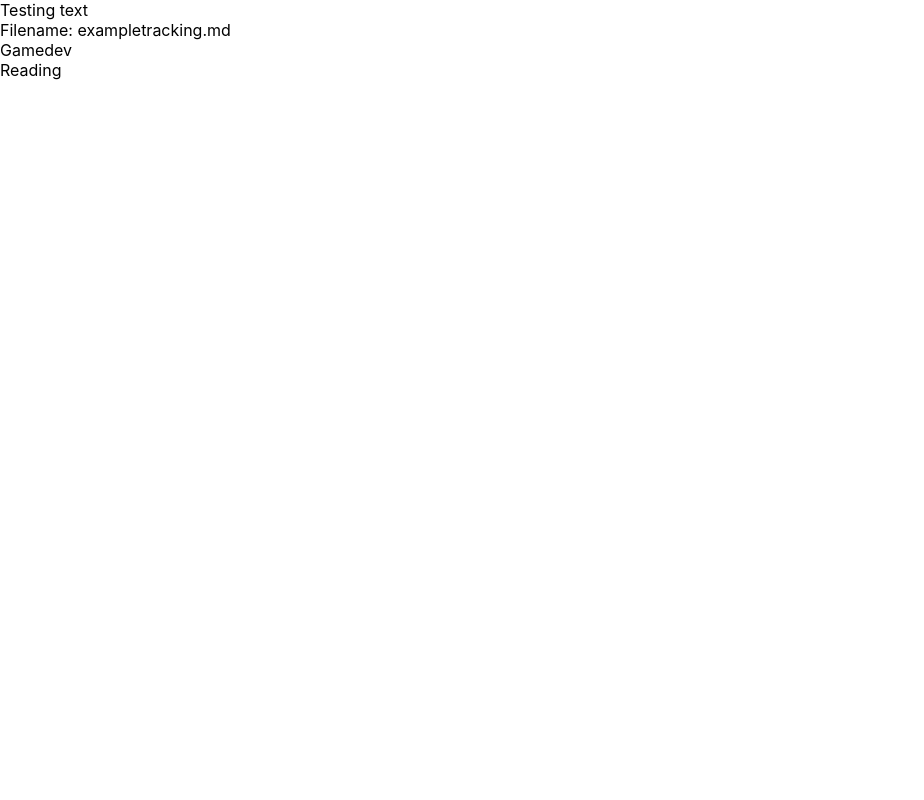
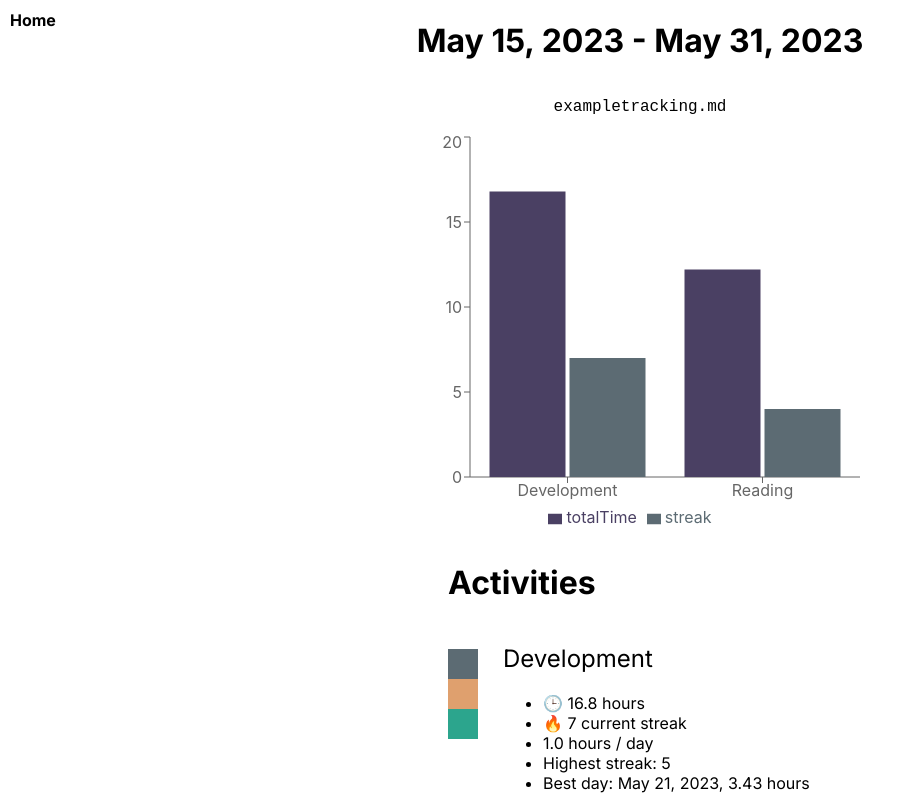
Before and after one commit to lee3650/TimeTracker, a React (Create React App) app: page /example in a window 1280 px wide. Shown: the top 800 px of the page, without its empty margins (0-924 px from the left). Built offline with nearby package versions, Linux system fonts and the light colour scheme.

Commit message:
Implemented example data display page

```diff
--- a/package.json
+++ b/package.json
@@ -10,6 +10,7 @@
     "react-dom": "^18.2.0",
     "react-router-dom": "^6.11.2",
     "react-scripts": "5.0.1",
+    "recharts": "^2.6.2",
     "web-vitals": "^2.1.4"
   },
   "scripts": {
--- a/src/components/ActivityStats.jsx
+++ b/src/components/ActivityStats.jsx
@@ -1,9 +1,58 @@
+ import './layout.css'
+import './general.css'
+
+const shuffleArray = (array) => {
+    for (var i = array.length - 1; i > 0; i--) {
+        var j = Math.floor(Math.random() * (i + 1));
+        var temp = array[i];
+        array[i] = array[j];
+        array[j] = temp;
+    }
+}
 
 const ActivityStats = (props) => {
 
     const activity = props.activity
 
-    return (<div>{activity.name}</div>);
+    const remaining = [1,2,3,4,5]
+
+    shuffleArray(remaining)
+
+    const getNextColor = () => {
+        const result = remaining[0]
+        remaining.splice(0, 1)
+        return result
+    }
+
+    return (<div className='flexHorLeft'>
+        <div className='flexLeft marginTop marginRight'>
+            <div className={'square color' + getNextColor()}></div>
+            <div className={'square color' + getNextColor()}></div>
+            <div className={'square color' + getNextColor()}></div>
+        </div>
+        <div>
+            <h2 className='inter normalText'>
+                {activity.name}
+            </h2>
+            <ul>
+                <li className='inter lightText'>
+                    {'🕒 ' + activity.totalTime + ' hours'}
+                </li>
+                <li className='inter lightText'>
+                    {'🔥 ' + activity.streak + ' current streak'}
+                </li>
+                <li className='inter lightText'>
+                    {Number(activity.timePerDay).toFixed(1) + ' hours / day'}
+                </li>
+                <li className='inter lightText'>
+                    {'Highest streak: ' + activity.bestStreak}
+                </li>
+                <li className='inter lightText'>
+                    {'Best day: ' + activity.bestDayString}
+                </li>
+            </ul>
+        </div>
+    </div>);
 }
 
 export default ActivityStats
--- a/src/components/DataDisplay.js
+++ b/src/components/DataDisplay.js
@@ -1,14 +1,48 @@
 import './general.css'
 import ActivityStats from './ActivityStats'
+import { Link } from 'react-router-dom'
+import { BarChart, Bar, XAxis, YAxis, CartesianGrid, Tooltip, Legend, ResponsiveContainer } from 'recharts';
 
 const DataDisplay = (props) => {
     const data = props.data
     const activities = props.data.stats
+    console.log(JSON.stringify(activities))
 
-    return (<div>
-        Filename: {data.fileName}
-        {activities.map((a, i) => (<ActivityStats activity={a} key={i}/>))}
-    </div>);
+    return (<><div className='centerDiv fade-in'>
+        <div className='top left absolute'>
+            <Link to={'/'} className='cleanLink bold inter'>Home</Link>
+        </div>
+        <h1 className='inter'>
+            {data.startDate + ' - ' + data.endDate}
+        </h1>
+
+        <p className='courier'>{data.fileName}</p>
+        <BarChart
+            width={500}
+            height={400}
+            data={activities}
+            margin={{
+                top: 5,
+                right: 30,
+                left: 20,
+                bottom: 5,
+            }}
+            className='marginBottomSmall'
+        >
+            { /*<CartesianGrid strokeDasharray="3 3" />*/}
+            <XAxis dataKey="name" />
+            <YAxis />
+            <Tooltip />
+            <Legend />
+            <Bar dataKey="totalTime" fill="#4A4063" />
+            <Bar dataKey="streak" fill="#5C6B73" />
+        </BarChart>
+    </div>
+        <div className='leftDiv marginBottom'>
+            <h1 className='inter'>Activities</h1>
+        {activities.map((a, i) => (<ActivityStats activity={a} key={i} />))}
+        </div>
+    </>);
 }
 
 export default DataDisplay;
--- a/src/components/ExamplePage.js
+++ b/src/components/ExamplePage.js
@@ -9,7 +9,7 @@ const data = {
     fileName: 'exampletracking.md',
     stats: [
         {
-            name: 'Gamedev',
+            name: 'Development',
             totalTime: 16.8,
             streak: 7,
             bestStreak: 5,
@@ -28,10 +28,9 @@ const data = {
 }
 
 const ExamplePage = (props) => {
-    return (<><div className='fade-in'>
-        Testing text
-        </div>
-        <DataDisplay data={data}/></>);
+    return (<>
+        <DataDisplay data={data} />
+    </>);
 }
 
 export default ExamplePage;
--- a/src/components/general.css
+++ b/src/components/general.css
@@ -1,7 +1,87 @@
 .inter {
-    font-family: 'Inter';
+    font-family: 'Inter', sans-serif;
 }
 
 .courier {
     font-family: 'Courier New', Courier, monospace;
 }
+
+.centerDiv {
+    display: flex;
+    align-items: center;
+    flex-direction: column;
+}
+
+.leftDiv {
+    display: flex;
+    flex-direction: column;
+    align-items: flex-start;
+    margin-left: 35vw;
+}
+
+.lightText {
+    font-weight: lighter;
+}
+
+.normalText {
+    font-weight: normal;
+}
+
+.top {
+    top: 10px;
+}
+
+.left {
+    left: 10px;
+}
+
+.absolute {
+    position: absolute;
+}
+
+.cleanLink {
+    text-decoration: none;
+    color: black;
+}
+
+.bold {
+    font-weight: bold;
+}
+
+.fade-in {
+    animation: fadeIn 1s;
+}
+
+@keyframes fadeIn {
+    from {opacity: 0;}
+    to {opacity: 1;}
+}
+
+.square {
+    width: 30px;
+    height: 30px;
+}
+
+.color1 {
+    background-color: #4A4063;
+}
+
+.color2 {
+    background-color: #5C6B73;
+}
+
+.color3 {
+    background-color: #DFA06E;
+}
+
+.color4 {
+    background-color: #F5F3BB;
+}
+
+.color5 {
+    background-color: #2CA58D;
+}
+
+.marginBottom {
+    margin-bottom: 50px;
+}
--- a/src/components/home.js
+++ b/src/components/home.js
@@ -96,7 +96,7 @@ export const Homepage = (props) => {
                 <p className='interFont lightText'>
                     Upload the file on the main page, and see total times, streaks, and other stats for each activity you've declared.
                 </p>
-                <Link to='/example' className='cleanLink interFont'>See an example</Link>
+                <Link onClick={() => window.scroll(0,0)} to='/example' className='cleanLink interFont'>See an example</Link>
                 <br/>
                 <br/>
                 <CodeBlock filename='timetracking.md'>
--- /dev/null
+++ b/src/components/layout.css
@@ -0,0 +1,24 @@
+.flexLeft {
+    display: flex;
+    flex-direction: column;
+    justify-content: flex-start;
+}
+
+.flexHorLeft {
+    display: flex;
+    flex-direction: row;
+    justify-content: flex-start;
+    align-items: start;
+}
+
+.marginTop {
+    margin-top: 25px;
+}
+
+.marginRight {
+    margin-right: 25px;
+}
+
+.marginBottomSmall {
+    margin-bottom: 10px;
+}
```
Also changed, not shown: src/components/ScrollToTop.jsx (added, +12 -0 lines), 1 other file (tests, documents, lock files or other folders).
